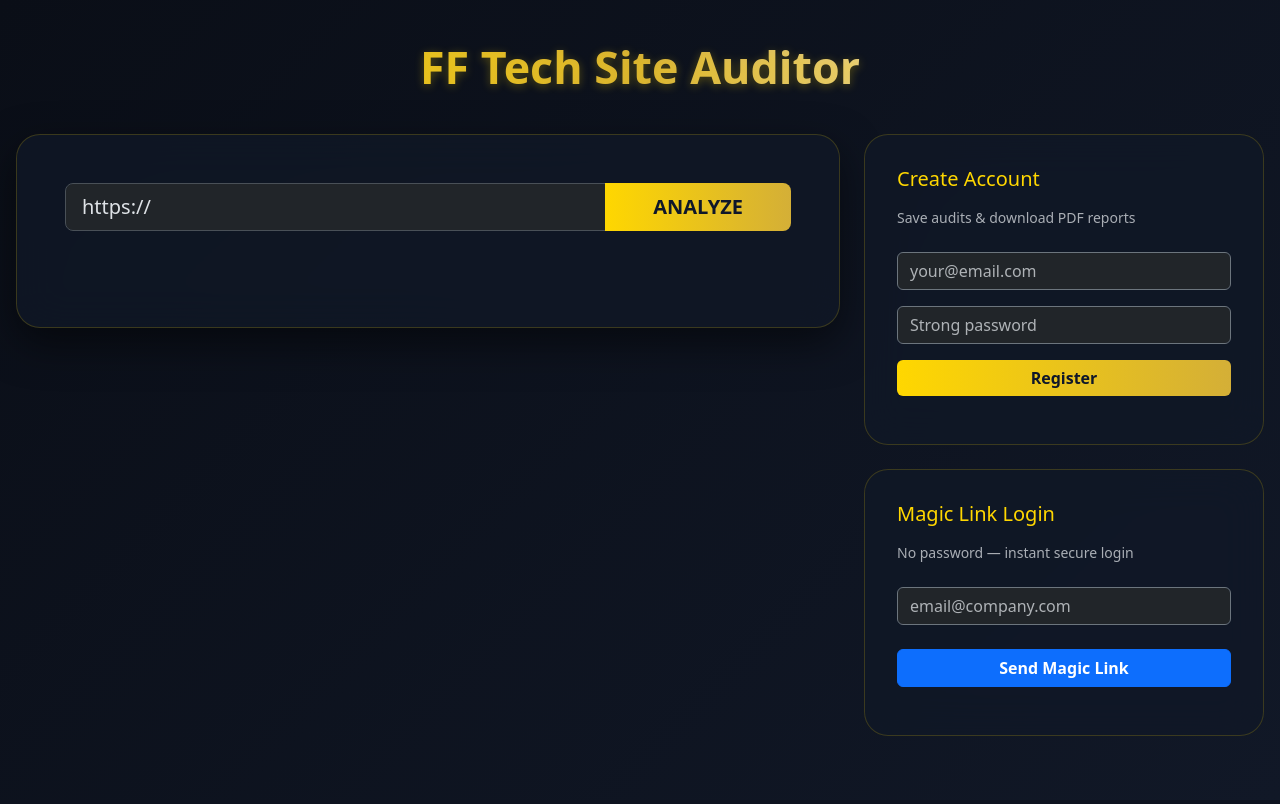
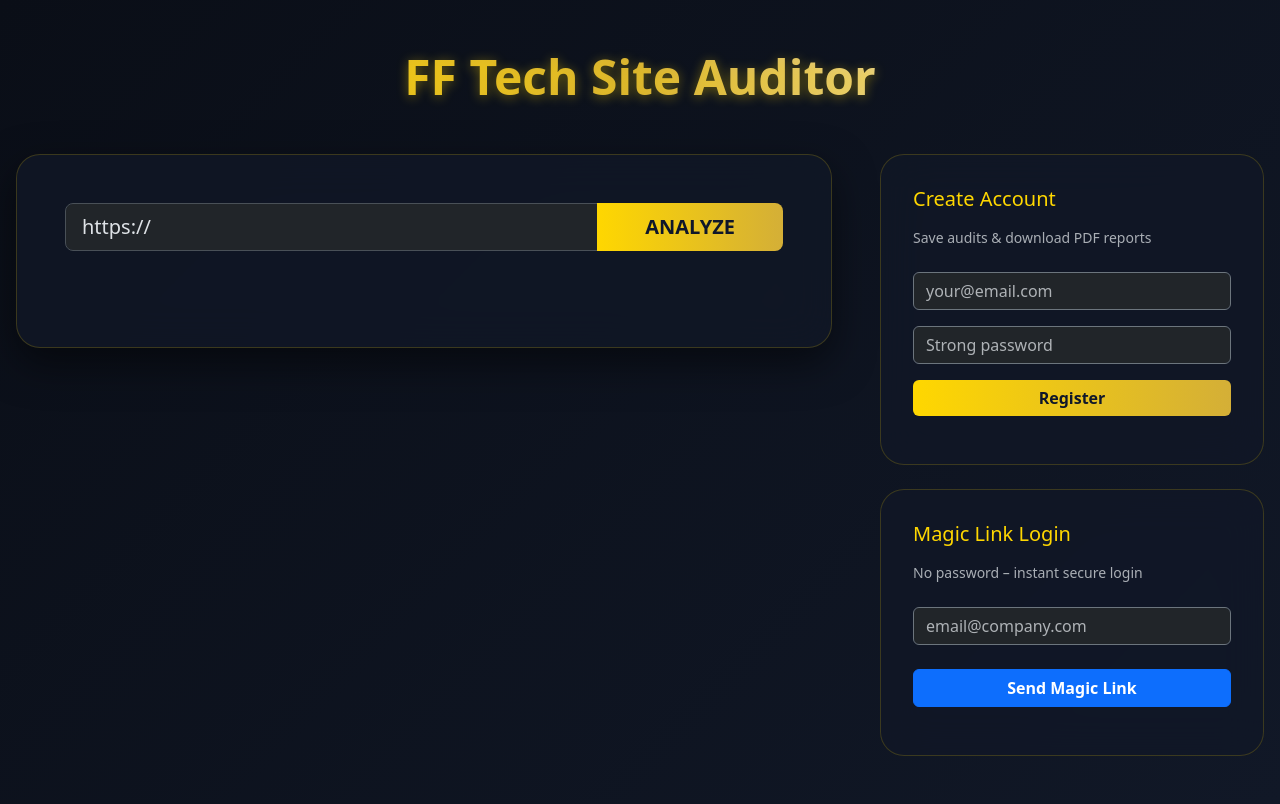
Before and after one commit to Swalehjamshaid/Jinnat.com, a FastAPI app: page / in a window 1280 px wide. Before the commit the page ends 736 px from the top, so only its background shows below. Run offline with FastAPI, Linux system fonts and the light colour scheme.

Commit message:
Update index.html

```diff
--- a/fftech-ai-website-audit-saas-railway-ready/app/templates/index.html
+++ b/fftech-ai-website-audit-saas-railway-ready/app/templates/index.html
@@ -11,8 +11,8 @@
     :root {
       --bg: #0a0e17;
       --card: #111827;
-      --glass: rgba(17, 24, 39, 0.75);
-      --border: rgba(255, 215, 0, 0.18); /* golden border */
+      --glass: rgba(17, 24, 39, 0.78);
+      --border: rgba(255, 215, 0, 0.18);
       --gold: #ffd700;
       --gold-dark: #d4af37;
       --primary: #3b82f6;
@@ -27,15 +27,15 @@
       min-height: 100vh;
       font-family: system-ui, sans-serif;
     }
-    .main-container { max-width: 1400px; margin: 0 auto; padding: 2.5rem 1rem; }
+    .main-container { max-width: 1400px; margin: 0 auto; padding: 3rem 1rem; }
     .header-title {
-      font-size: 2.8rem;
+      font-size: 3rem;
       font-weight: 800;
       background: linear-gradient(90deg, var(--gold), var(--gold-dark), #fff);
       -webkit-background-clip: text;
       -webkit-text-fill-color: transparent;
-      text-shadow: 0 2px 10px rgba(255,215,0,0.3);
-      margin-bottom: 2.5rem;
+      text-shadow: 0 2px 12px rgba(255,215,0,0.4);
+      margin-bottom: 3rem;
       text-align: center;
     }
     .card-glass {
@@ -105,28 +105,32 @@
       border: none;
       color: #0f172a;
       font-weight: 700;
+      transition: all 0.3s;
     }
-    .btn-gold:hover { opacity: 0.9; transform: scale(1.05); }
+    .btn-gold:hover {
+      transform: scale(1.05);
+      opacity: 0.92;
+    }
   </style>
 </head>
 <body>
 
   <!-- Loading Overlay -->
   <div id="loadingOverlay">
-    <div class="spinner-border text-warning mb-4" style="width:5rem;height:5rem;"></div>
+    <div class="spinner-border text-warning mb-5" style="width:5rem;height:5rem;"></div>
     <h4 class="fw-bold mb-3" style="color: var(--gold);">Running Professional Audit</h4>
-    <p id="statusLabel" class="lead mb-2">Analyzing website...</p>
+    <p id="statusLabel" class="lead mb-3">Analyzing website structure...</p>
     <small class="text-muted">Estimated time: 45–90 seconds</small>
   </div>
 
   <div class="main-container">
     <h1 class="header-title">FF Tech Site Auditor</h1>
 
-    <div class="row g-4">
+    <div class="row g-5">
 
       <!-- Main Audit Panel -->
       <div class="col-lg-8">
-        <div class="card-glass p-4 p-lg-5">
+        <div class="card-glass p-5">
           <div class="input-group input-group-lg mb-5">
             <input id="openUrl" type="url" class="form-control" placeholder="https://www.example.com" value="https://">
             <button id="btnOpenAudit" class="btn btn-gold px-5 fw-bold">ANALYZE</button>
@@ -250,7 +254,7 @@
 
         <div class="auth-sidebar">
           <h5 class="mb-3" style="color: var(--gold);">Magic Link Login</h5>
-          <p class="text-muted small mb-4">No password — instant secure login</p>
+          <p class="text-muted small mb-4">No password – instant secure login</p>
           <form id="magicForm" action="/request-magic-link" method="POST">
             <div class="mb-4">
               <input type="email" name="email" class="form-control bg-dark text-white border-secondary" placeholder="email@company.com" required>
@@ -286,10 +290,10 @@ function showError(msg="Audit failed") {
   document.getElementById('crawlProgressContainer').style.display = 'none';
   document.getElementById('btnOpenAudit').disabled = false;
   const results = document.getElementById('openResults');
-  results.innerHTML = `<div class="alert alert-danger p-4 text-center">
-    <h4>Error</h4>
+  results.innerHTML = `<div class="alert alert-danger p-5 text-center rounded-4">
+    <h4 class="mb-3">Error</h4>
     <p>${msg}</p>
-    <button class="btn btn-outline-light mt-2" onclick="location.reload()">Retry</button>
+    <button class="btn btn-outline-light mt-3 px-4" onclick="location.reload()">Retry</button>
   </div>`;
   results.classList.remove('d-none');
 }
@@ -305,11 +309,11 @@ function initCharts(data) {
   barChart = new Chart(ctxBar, {
     type: 'bar',
     data: {
-      labels: data.chart_data.bar.labels,
+      labels: data.chart_data?.bar?.labels || ['SEO', 'Performance', 'Coverage', 'Confidence'],
       datasets: [{
         label: 'Scores',
-        data: data.chart_data.bar.data,
-        backgroundColor: data.chart_data.bar.colors
+        data: data.chart_data?.bar?.data || [0,0,0,0],
+        backgroundColor: data.chart_data?.bar?.colors || ['#3b82f6', '#10b981', '#f59e0b', '#ef4444']
       }]
     },
     options: { responsive:true, plugins:{legend:{display:false}}, scales:{y:{beginAtZero:true,max:100}} }
@@ -318,8 +322,14 @@ function initCharts(data) {
   radarChart = new Chart(ctxRadar, {
     type: 'radar',
     data: {
-      labels: data.chart_data.radar.labels,
-      datasets: [{ label:'Metrics', data: data.chart_data.radar.data, backgroundColor:'rgba(255,215,0,0.3)', borderColor:var(--gold), borderWidth:2 }]
+      labels: data.chart_data?.radar?.labels || ['SEO', 'Performance', 'Coverage', 'Confidence'],
+      datasets: [{
+        label:'Metrics',
+        data: data.chart_data?.radar?.data || [0,0,0,0],
+        backgroundColor:'rgba(255,215,0,0.25)',
+        borderColor:var(--gold),
+        borderWidth:2
+      }]
     },
     options: { responsive:true, scales:{r:{min:0,max:100,beginAtZero:true}} }
   });
@@ -327,8 +337,11 @@ function initCharts(data) {
   doughnutChart = new Chart(ctxDough, {
     type:'doughnut',
     data:{
-      labels:data.chart_data.doughnut.labels,
-      datasets:[{ data:data.chart_data.doughnut.data, backgroundColor:data.chart_data.doughnut.colors }]
+      labels: data.chart_data?.doughnut?.labels || ['Good', 'Warning', 'Critical'],
+      datasets:[{
+        data: data.chart_data?.doughnut?.data || [0,0,0],
+        backgroundColor: ['#10b981', '#f59e0b', '#ef4444']
+      }]
     },
     options:{ responsive:true, plugins:{legend:{position:'bottom'}} }
   });
@@ -341,7 +354,10 @@ document.addEventListener('DOMContentLoaded', () => {
   if (auditButton && urlInput) {
     auditButton.addEventListener('click', () => {
       const url = urlInput.value.trim();
-      if(!url) { alert("Enter a valid URL"); return; }
+      if(!url || !url.startsWith('http')) {
+        alert("Enter a valid URL starting with http:// or https://");
+        return;
+      }
       runAudit(url);
     });
 
@@ -359,22 +375,31 @@ function runAudit(url) {
   document.getElementById('btnOpenAudit').disabled = true;
 
   const protocol = location.protocol==='https:'?'wss:':'ws:';
-  const ws = new WebSocket(`${protocol}//${location.host}/ws/audit-progress?url=${encodeURIComponent(url)}`);
+  const wsUrl = `${protocol}//${location.host}/ws/audit-progress?url=${encodeURIComponent(url)}`;
+  const ws = new WebSocket(wsUrl);
   currentWs = ws;
   let receivedAny = false;
 
-  ws.onopen = ()=>console.log("WebSocket connected");
+  ws.onopen = () => {
+    console.log("WebSocket connected to main.py");
+  };
 
-  ws.onmessage = (event)=>{
+  ws.onmessage = (event) => {
     receivedAny = true;
     let data;
-    try{ data = JSON.parse(event.data); }catch(e){ console.error(e); return; }
-    if(!data.finished){
-      updateProgress(data.crawl_progress||0, data.status||"Analyzing…");
+    try { data = JSON.parse(event.data); } catch (e) { console.error("Invalid JSON:", e); return; }
+
+    if (!data.finished) {
+      updateProgress(data.crawl_progress || 0, data.status || "Analyzing...");
       return;
     }
+
     ws.close();
-    if(data.error){ showError(data.error); return; }
+
+    if (data.error) {
+      showError(data.error);
+      return;
+    }
 
     // Fill all visible attributes
     document.getElementById('ovScore').textContent = data.overall_score ?? '—';
@@ -398,12 +423,15 @@ function runAudit(url) {
     document.getElementById('openResults').classList.remove('d-none');
   };
 
-  ws.onerror = ()=>{
+  ws.onerror = () => {
     ws.close();
-    showError(receivedAny ? "Connection lost" : "Cannot connect to server");
+    showError(receivedAny ? "Connection lost during audit" : "Cannot connect to audit service");
   };
 
-  ws.onclose = ()=>{ currentWs = null; };
+  ws.onclose = () => {
+    currentWs = null;
+    console.log("WebSocket closed");
+  };
 }
 </script>
 </body>
```
Also changed, not shown: other parts of fftech-ai-website-audit-saas-railway-ready/app/templates/index.html (+19 -19 lines).
